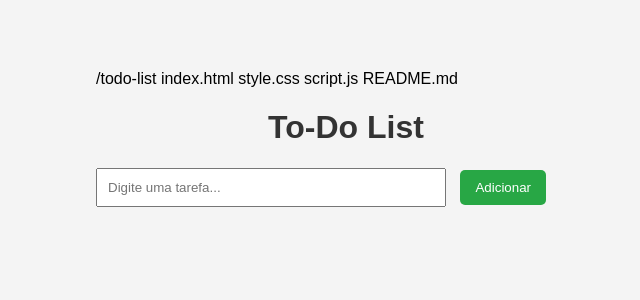
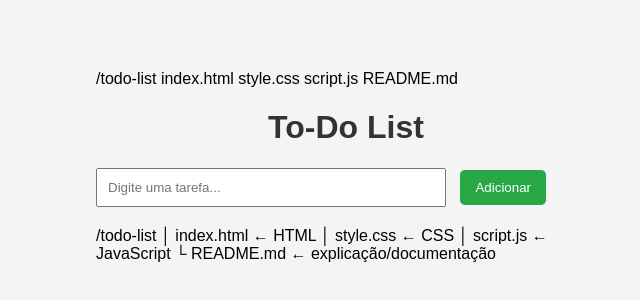
Before and after one commit to SandersonMota/To-Do-List-Completa-Front-end-LocalStorage-, a plain HTML site: page index.html in a window 1280 px wide. Shown: the whole page, without its empty margins (294-934 px from the left). Drawn offline with Linux system fonts and the light colour scheme.

Commit message:
index.html

```diff
--- a/index.html
+++ b/index.html
@@ -21,3 +21,9 @@
   <script src="script.js"></script>
 </body>
 </html>
+
+/todo-list
+│ index.html      ← HTML
+│ style.css       ← CSS
+│ script.js       ← JavaScript
+└ README.md       ← explicação/documentação
```
